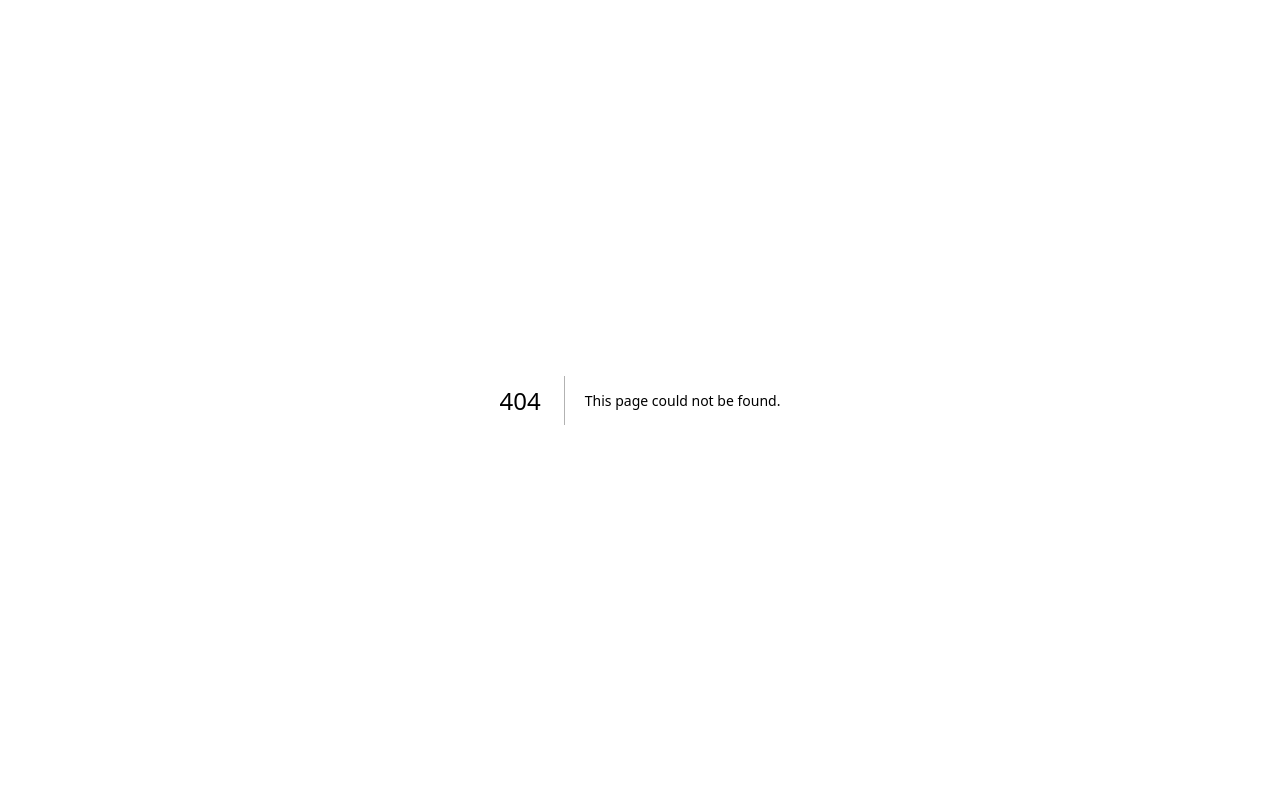
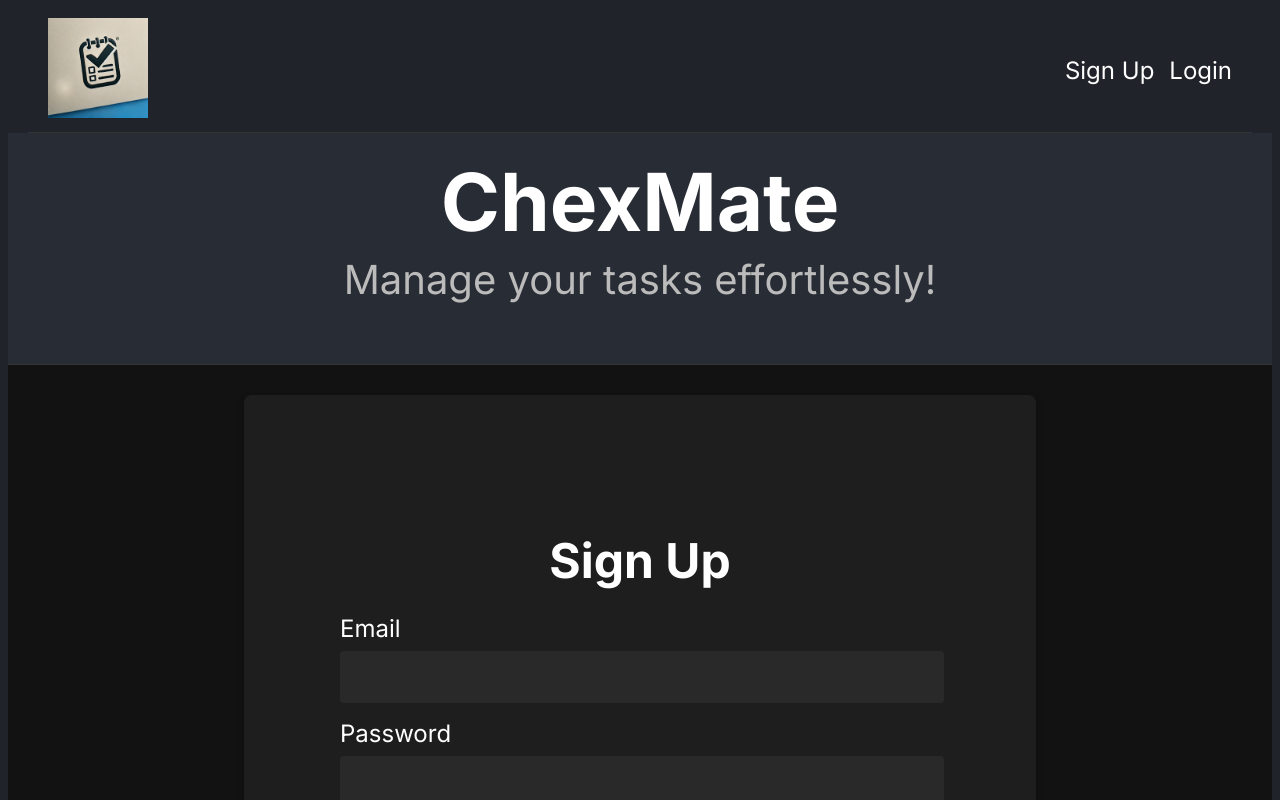
Before and after one commit to ktmac21/next-todo-app, a Next.js app: page /sign-up in a window 1280 px wide. Before the commit this address had no page. Shown: the top 800 px of the page. Built offline with nearby package versions, Linux system fonts and the light colour scheme; no server answers.

Commit message:
reorganized file structure

```diff
--- a/src/app/Menu.jsx
+++ b/src/app/Menu.jsx
@@ -1,4 +1,5 @@
 // src/components/Menu.js
+'use client'
 import React, { useState, useEffect } from "react";
 import Link from "next/link";
 import Image from "next/image";
@@ -7,6 +8,7 @@ import logo from "/public/logo.png";
 import { signOut, onAuthStateChanged } from "firebase/auth";
 import { auth } from "../../firebase.js";
 import { useRouter } from "next/navigation";
+
 
 const Menu = () => {
   const [user, setUser] = useState(null); // State to store the user
@@ -46,10 +48,10 @@ const Menu = () => {
       <nav className="nav">
         {!user ? (
           <>
-            <Link href="/SignUp" className="link">
+            <Link href="/sign-up" className="link">
               Sign Up
             </Link>
-            <Link href="/SignIn" className="link">
+            <Link href="/sign-in" className="link">
               Login
             </Link>
           </>
--- a/pages/SignUp.css
+++ b/src/app/sign-up/SignUp.css
@@ -70,6 +70,9 @@ button:hover {
   background-color: #45a049;
 }
 
+.error {
+  color: red;
+}
 /* Media Queries */
 
 /* Mobile devices (portrait and landscape) */
--- a/pages/SignUp.jsx
+++ b/src/app/sign-up/page.js
@@ -2,29 +2,67 @@
 import React, { useState } from 'react';
 import './SignUp.css'
 import {useCreateUserWithEmailAndPassword} from 'react-firebase-hooks/auth';
-import {auth} from '../firebase.js'
+import {auth} from '../../../firebase.js'
 import { useRouter } from 'next/navigation'
-import Header from '../src/app/Header'
-import Menu from '../src/app/Menu'
+import Header from '../Header.jsx'
+import Menu from '../Menu.jsx'
 
 const SignUp = () => {
   const [email, setEmail] = useState('');
   const [password, setPassword] = useState('');
+  const [error, setError] = useState('');
   const router = useRouter()
 
   const [createUserWithEmailAndPassword] = useCreateUserWithEmailAndPassword(auth);
 
+  const isValidPassword = (password) => {
+    const minLength = 8;
+    const hasNumber = /\d/;
+    const hasSpecialChar = /[!@#$%^&*]/;
+    return (
+      password.length >= minLength &&
+      hasNumber.test(password) &&
+      hasSpecialChar.test(password)
+    );
+  };
+
   const handleSignUp = async (e) => {
     e.preventDefault();
+    if (!isValidPassword(password)) {
+      setError('Password must be at least 8 characters long and include a number and a special character.');
+      return;
+    }
     try {
       const res = await createUserWithEmailAndPassword(email, password)
       console.log({res})
       setEmail('');
       setPassword('')
       router.push('/SignIn')
-    } catch(e) {
-      console.error(e)
+    } catch(error) {
+      const errorCode = error.code;
+      const errorMessage = error.message
+      console.log("error message:", errorMessage)
+      handleAuthError(e)
     }
+
+
+
+    const handleAuthError = (error) => {
+      switch (error.code) {
+        case 'auth/email-already-in-use':
+          setError('This email is already in use.');
+          break;
+        case 'auth/invalid-email':
+          setError('Invalid email address.');
+          break;
+        case 'auth/weak-password':
+          setError('Password is too weak.');
+          break;
+        default:
+          setError('An error occurred during registration. Please try again.');
+      }
+    };
+
 
   };
 
@@ -55,6 +93,8 @@ const SignUp = () => {
             required
           />
         </div>
+        {error && <p className="error">{error}</p>}
+
         <button type="submit">Sign Up</button>
       </form>
     </div>
```
Also changed, not shown: pages/index.js (deleted, +0 -13 lines), src/app/logged-in/page.js (renamed from pages/SignedIn.jsx, +7 -6 lines), src/app/page.js (added, +13 -0 lines), src/app/sign-in/page.js (renamed from pages/SignIn.jsx, +4 -5 lines), src/app/sign-in/SignIn.css (renamed from pages/SignIn.css).
